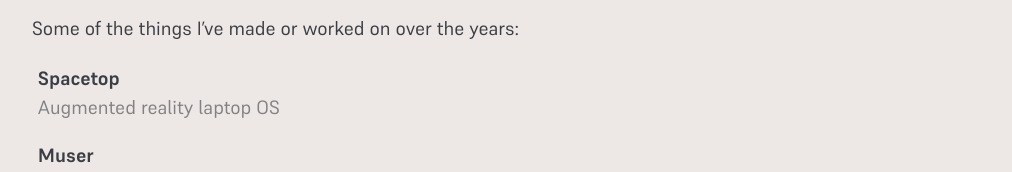
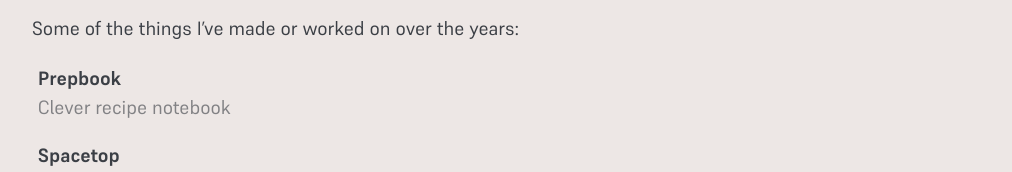
Before and after one commit to jonshamir/jonshamir.com, a Next.js app: page / in a window 1280 px wide. Shown: the part 761-933 px from the top of the page, without its empty margins (258-1270 px from the left). Built offline with nearby package versions, Linux system fonts and the light colour scheme.

Commit message:
Fix toggle sizing

```diff
--- a/app/writing/theme-toggle/ThemeToggleDemo.module.css
+++ b/app/writing/theme-toggle/ThemeToggleDemo.module.css
@@ -11,6 +11,7 @@
     --background-color: #ccc;
   }
 
+  border-radius: var(--rounding-medium);
   background-color: var(--background-color);
   transition: background-color var(--duration) ease-out;
   padding: 40px;
@@ -23,6 +24,7 @@
   width: var(--size);
   height: var(--size);
   border-radius: 999px;
+  padding: 0;
 }
 
 .ThemeToggle,
@@ -45,7 +47,6 @@
   width: 50%;
   border-radius: 999px 0 0 999px;
   transform-origin: 100% 50%;
-  /* opacity: 0; */
 }
 
 .ThemeToggle::after {
--- a/data/projects.ts
+++ b/data/projects.ts
@@ -7,12 +7,12 @@
 };
 
 const projects: ProjectItem[] = [
-  // {
-  //   slug: "prepbook",
-  //   name: "Prepbook",
-  //   subtitle: "Clever recipe notebook",
-  //   year: 2025
-  // },
+  {
+    slug: "prepbook",
+    name: "Prepbook",
+    subtitle: "Clever recipe notebook",
+    year: 2025
+  },
   {
     slug: "spacetop",
     name: "Spacetop",
--- a/styles/typography.css
+++ b/styles/typography.css
@@ -53,6 +53,7 @@
 h1 {
   font-size: 2.5em;
   font-weight: 500;
+  line-height: 1.2em;
 }
 
 h2 {
```
